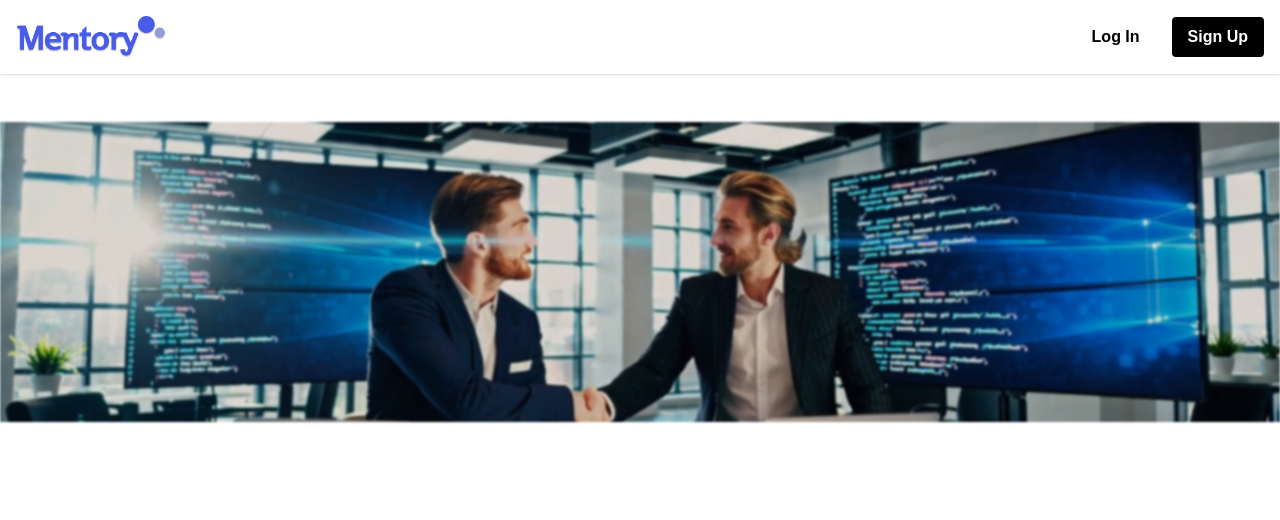
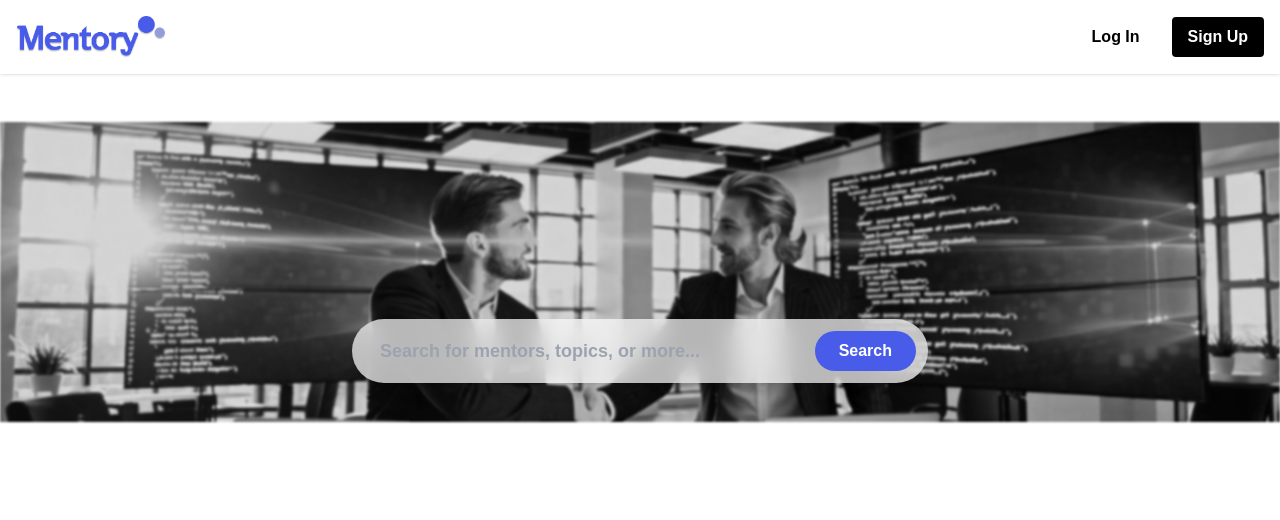
Before and after one commit to minjun2131/Mentory, a Next.js app: page / in a window 1280 px wide. Shown: the top 520 px of the page. Built offline with nearby package versions, Linux system fonts and the light colour scheme; no server answers; the database is empty; a web font is replaced by a local one.

Commit message:
✨ 히어로 섹션에 검색기능 추가중

```diff
--- a/src/app/page.tsx
+++ b/src/app/page.tsx
@@ -14,4 +14,4 @@ export default function Home() {
       </div>
     </>
   );
-}
+ }
--- a/src/components/home/HeroSection.tsx
+++ b/src/components/home/HeroSection.tsx
@@ -1,6 +1,9 @@
 import Image from 'next/image';
+import { useState } from 'react';
 
 export const HeroSection: React.FC = () => {
+const [searchHashtag,setSearchHashtag] = useState('')
+
   return (
     <section className="relative py-12">
       <div className="w-full">
@@ -9,8 +12,23 @@ export const HeroSection: React.FC = () => {
           alt="Hero-Image"
           width={1920}
           height={300}
-          className="w-full h-[30vh] sm:h-[300px] object-cover filter brightness-90 blur-[1px]"
+          className="w-full h-[30vh] sm:h-[300px] object-cover filter brightness-90 blur-[1px] grayscale"
         />
+        <div className="absolute inset-0 flex justify-center items-center" style={{ top: '40%' }}>
+          <div className="w-[90%] max-w-xl bg-white/70 backdrop-blur-md rounded-full shadow-lg flex items-center p-3">
+            <input
+              type="text"
+              placeholder="Search for mentors, topics, or more..."
+              className="flex-1 bg-transparent outline-none text-gray-700 px-4 text-lg"
+            />
+            <button
+              className="px-6 py-2 bg-main text-white rounded-full hover:bg-main-hover transition-all"
+              type="button"
+            >
+              Search
+            </button>
+          </div>
+        </div>
       </div>
     </section>
   );
```
